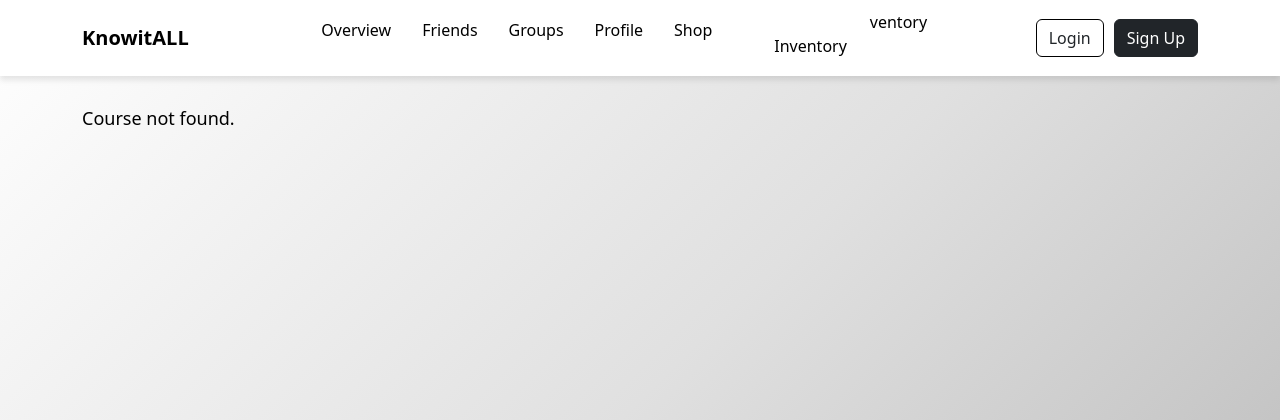
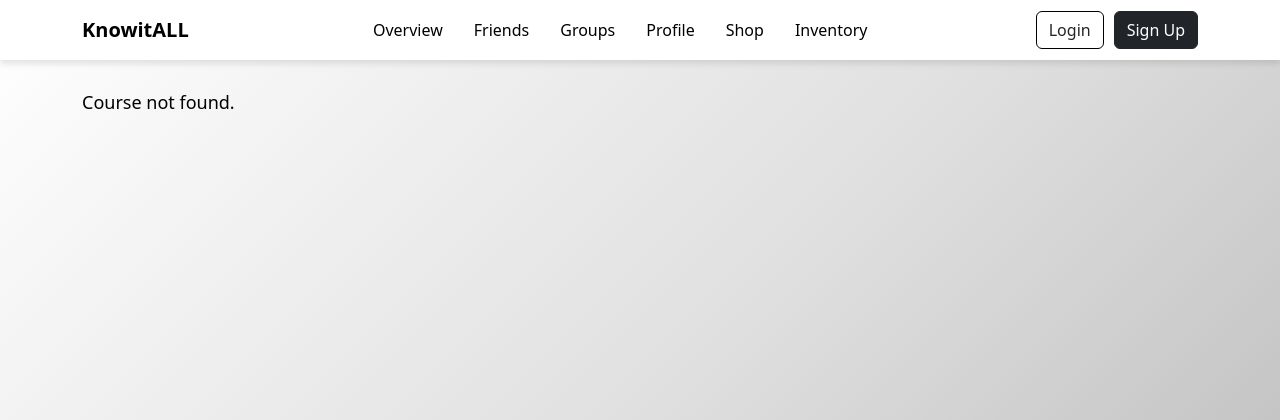
Before and after one commit to acromat1c/DTE2604, a Django app: page /overview/1 in a window 1280 px wide. Shown: the top 420 px of the page. Run offline with Django 5.2, Linux system fonts and the light colour scheme; data comes from the database, SQL or seed files in the repository.

Commit message:
Fixed 'Inventory' button on the navbar

```diff
--- a/app/templates/base.html
+++ b/app/templates/base.html
@@ -24,8 +24,8 @@
                     <li class="nav-item"><a class="nav-link nav-text" href="{% url 'programing_course_app:friendList' %}">Friends</a></li>
                     <li class="nav-item"><a class="nav-link nav-text" href="{% url 'programing_course_app:groupList' %}">Groups</a></li>
                     <li class="nav-item"><a class="nav-link nav-text" href="{% url 'programing_course_app:user' username=user %}">Profile</a></li>
-                    <li class="nav-item"><a class="nav-link nav-text" href="{% url 'programing_course_app:shop' %}">Shop</li>
-                    <li class="nav-item"><a class="nav-link nav-text" href="{% url 'programing_course_app:inventory' %}">Inventory</a></li>ventory
+                    <li class="nav-item"><a class="nav-link nav-text" href="{% url 'programing_course_app:shop' %}">Shop</a></li>
+                    <li class="nav-item"><a class="nav-link nav-text" href="{% url 'programing_course_app:inventory' %}">Inventory</a></li>
                 </ul>
             </div>
             <div class="auth-buttons">
```
